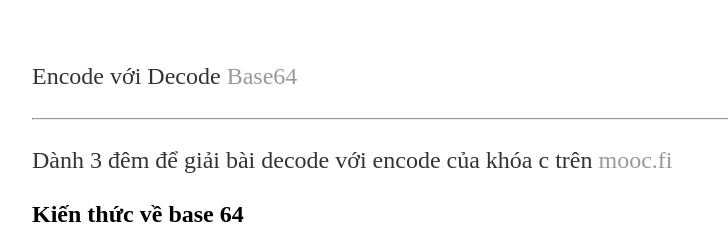
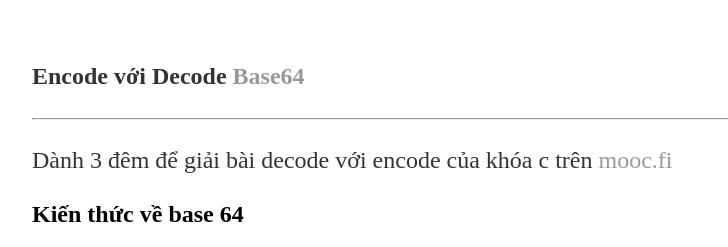
Before and after one commit to congdv/congdv.github.io, a Jekyll site: the page built from _posts/2017-02-08-Vài-thứ-học-về-base64.md, in a window 1280 px wide. Shown: the top 247 px of the page, without its empty margins (160-888 px from the left). Built offline with Jekyll 4.4.1, drawn with Linux system fonts in a browser that asks for light colours; Markdown is read by kramdown in place of the engine named in the settings.

```diff
--- a/_posts/2017-02-08-Vài-thứ-học-về-base64.md
+++ b/_posts/2017-02-08-Vài-thứ-học-về-base64.md
@@ -3,7 +3,7 @@ layout: default
 title: "Vài thứ học về base64"
 date: 2017-02-08
 ---
-Encode với Decode [Base64](https://en.wikipedia.org/wiki/Base64)
+**Encode với Decode [Base64](https://en.wikipedia.org/wiki/Base64)**
 <hr>
 Dành 3 đêm để giải bài decode với encode của khóa c trên [mooc.fi](http://2016-aalto-c.tmchq.co/en/Module_5/index.html#desc-3-en)
 
```
